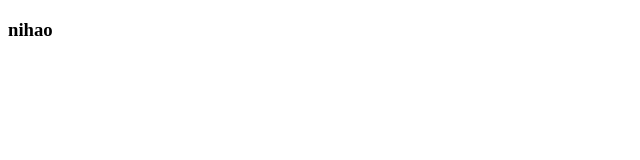
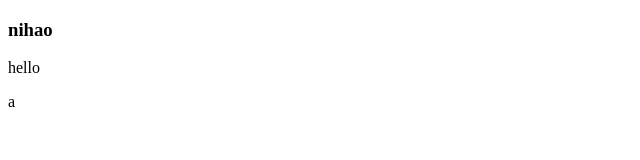
Before and after one commit to zhangshife/rourou, a plain HTML site: page 1.html in a window 1280 px wide. Shown: the full height of the page, 0-640 px from the left. Drawn offline with Linux system fonts and the light colour scheme.

Commit message:
完成了第六次

```diff
--- a/1.html
+++ b/1.html
@@ -9,6 +9,8 @@
 
 <body>
     <h3>nihao </h3>
+    <div>hello</div>
+    <p>a</p>
 </body>
 
 </html>
```
